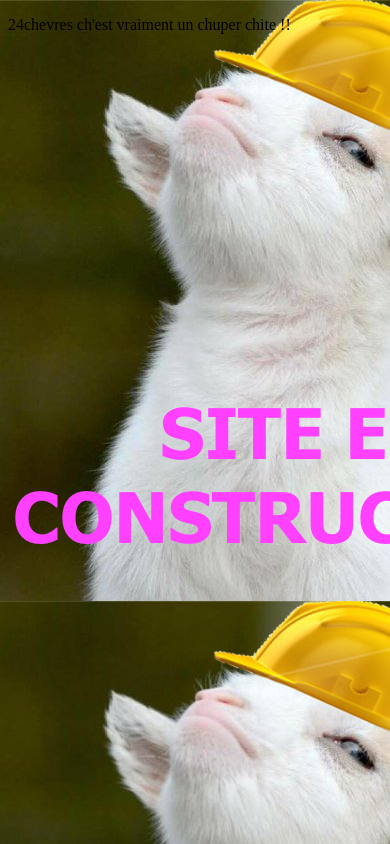
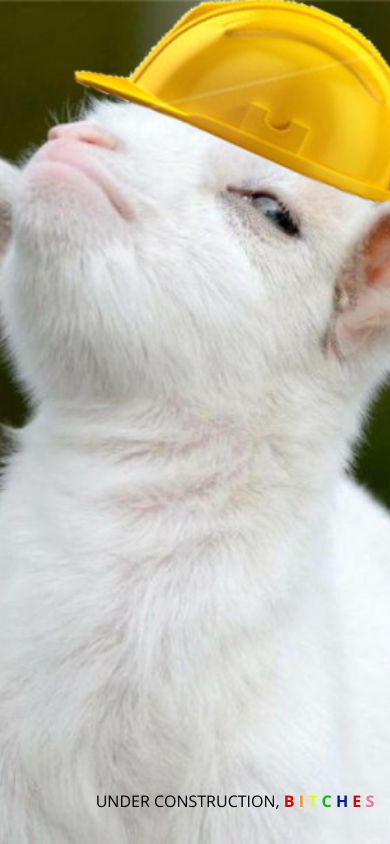
Before and after one commit to 24chevres/24chevres.com, a plain HTML site: page index.html in a window 390 px wide. Drawn offline with nearby package versions, Linux system fonts and the light colour scheme.

Commit message:
responsive under construction page

```diff
--- /dev/null
+++ b/assets/default.css
@@ -0,0 +1,60 @@
+body {
+  font-family: "Open Sans", sans-serif;
+  background: url(images/24chevres.jpg) no-repeat top center fixed;
+  -webkit-background-size: cover;
+  -moz-background-size: cover;
+  -o-background-size: cover;
+  background-size: cover;
+}
+
+@media only screen and (max-width: 500px) {
+  body {
+    background-position: center center;
+  }
+}
+
+/**
+ * Avoid image to have weird behaviour
+ */
+img {
+  width: 100%;
+  height: auto;
+}
+
+/**
+ * Specific background for 404 page
+ */
+body.error-404 {
+  background-image: url(images/24chevres_errors.jpg);
+}
+
+/**
+ * Standard container
+ */
+.container {
+  width: 50vh;
+  margin: auto;
+  padding:1em;
+  background: transparent;
+}
+
+/**
+ * Put content on footer
+ */
+.on-footer {
+  position: fixed;
+  bottom: 0;
+  width: 100%;
+}
+
+p.centered {
+  text-align: center;
+}
+
+p.upper {
+  text-transform: uppercase;
+}
+
+p.upper > span {
+  font-weight: bold;
+}
--- a/index.html
+++ b/index.html
@@ -7,12 +7,28 @@
     <meta name="description" content="">
     <meta name="viewport" content="width=device-width, initial-scale=1, shrink-to-fit=no">
     <!-- Place favicon.ico in the root directory -->
+    <link rel="stylesheet" id="default" href="assets/default.css" />
+    <link rel="stylesheet" id="font" href="//fonts.googleapis.com/css?family=Open+Sans%3A700%2C300%2C600%2C400&ver=1.2.2" />
+
+    <link rel='dns-prefetch' href='//fonts.googleapis.com' />
   </head>
-  <body style="background-image: url(24chevres.jpg)">
+  <body>
     <!--[if lte IE 9]>
       <p class="browserupgrade">You are using an <strong>outdated</strong> browser. Please <a href="https://browsehappy.com/">upgrade your browser</a> to improve your experience and security.</p>
     <![endif]-->
 
-    <p>24chevres ch'est vraiment un chuper chite !!</p>
+    <div class="on-footer">
+      <div class="container">
+        <p class="upper centered">Under construction,
+          <span style="color:#d40606">B</span>
+          <span style="color:#ee9c00">I</span>
+          <span style="color:#e3ff00">T</span>
+          <span style="color:#06bf00">C</span>
+          <span style="color:#001a98">H</span>
+          <span style="color:#d40606">E</span>
+          <span style="color:#F27490">S</span>
+        </p>
+      </div>
+    </div>
   </body>
 </html>
```
Also changed, not shown: error.html (+1 -1 lines), 24chevres.jpg (deleted), assets/images/24chevres.jpg (added), assets/images/24chevres_errors.jpg (renamed from 24chevres_errors.jpg), assets/images/weirddancer.gif (added).
